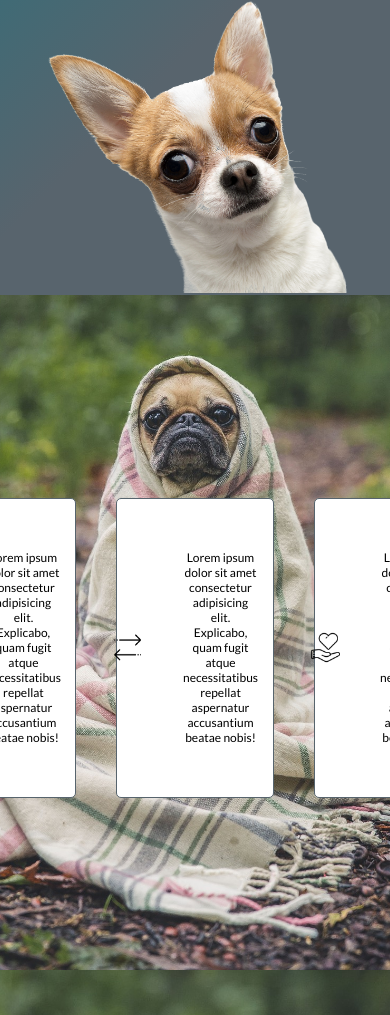
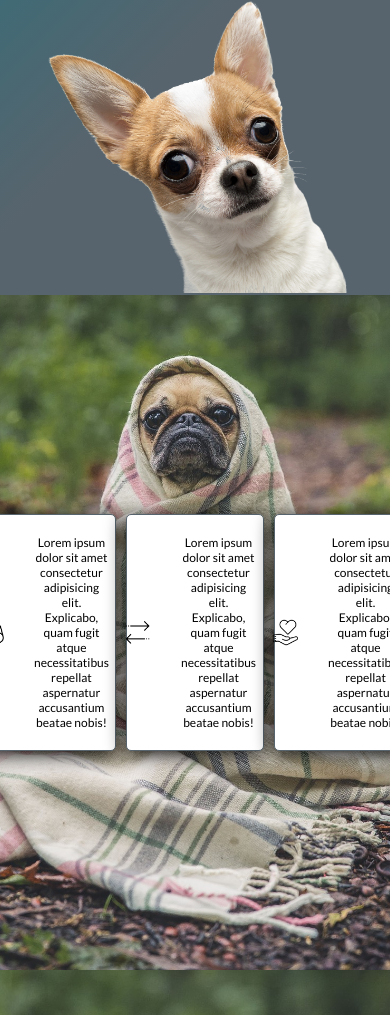
Before and after one commit to infoshareacademy/jfdz10-kraai, a plain HTML site: page index.html in a window 390 px wide. Shown: the part 549-1564 px from the top of the page. Drawn offline with nearby package versions, Linux system fonts and the light colour scheme.

Commit message:
poprawiona responsywnosc

```diff
--- a/css/features.css
+++ b/css/features.css
@@ -20,12 +20,14 @@ body {
   flex-direction: row;
   height: 80vh;
   padding: 3rem;
+  max-width: 100vw;
+  margin: 0 auto;
 }
 
 .features__item {
   display: flex;
   width: 80%;
-  height: 300px;
+  height: auto;
   background-color: white;
   border: 1px solid #57646d;
   justify-content: center;
@@ -33,6 +35,7 @@ body {
   border-radius: 5px;
   margin: 2rem;
   margin-top: 5rem;
+  box-shadow: 0px 3px 20px 0px black;
 }
 
 .features__item:hover {
@@ -48,13 +51,17 @@ body {
 .features__paragraph {
   float: right;
   color: black;
-  font-size: 2rem;
+  font-size: 1.5rem;
   text-align: center;
-  margin: 3rem;
+  margin: 2rem;
 }
 
 @media screen and (max-width: 768px) {
-    .features__icon{
+  .features__item {
+      margin: 5px;
+      padding: 0;
+  }
+    .features__icon {
     width: 20%;
   }
 
```
Lines whose indentation alone changed are shown as unchanged.
